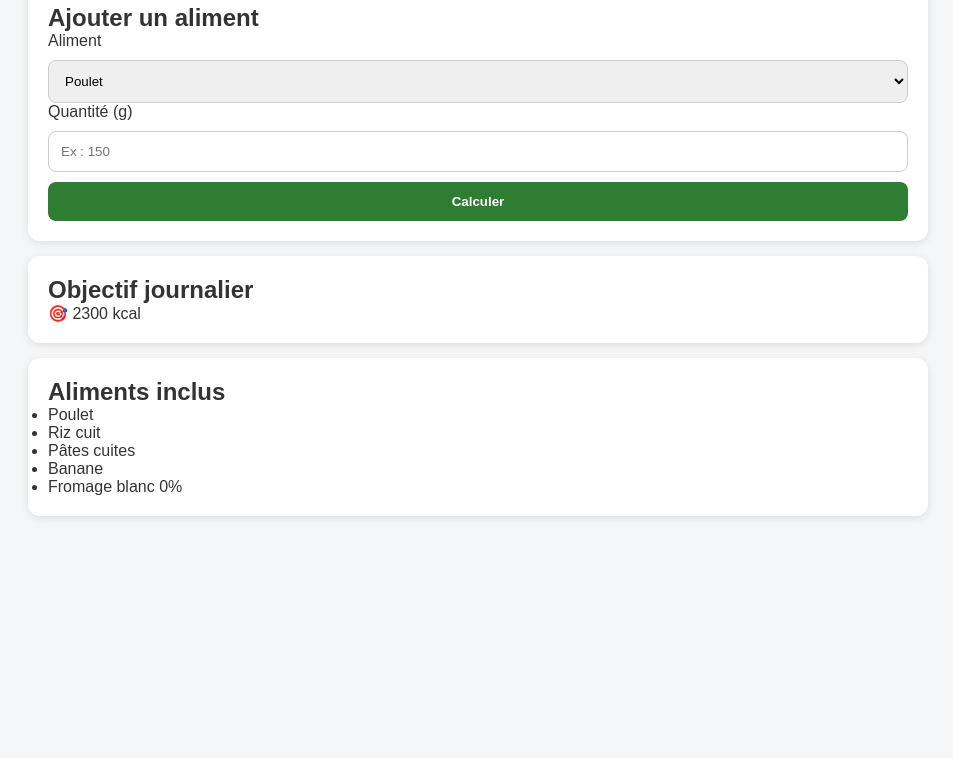
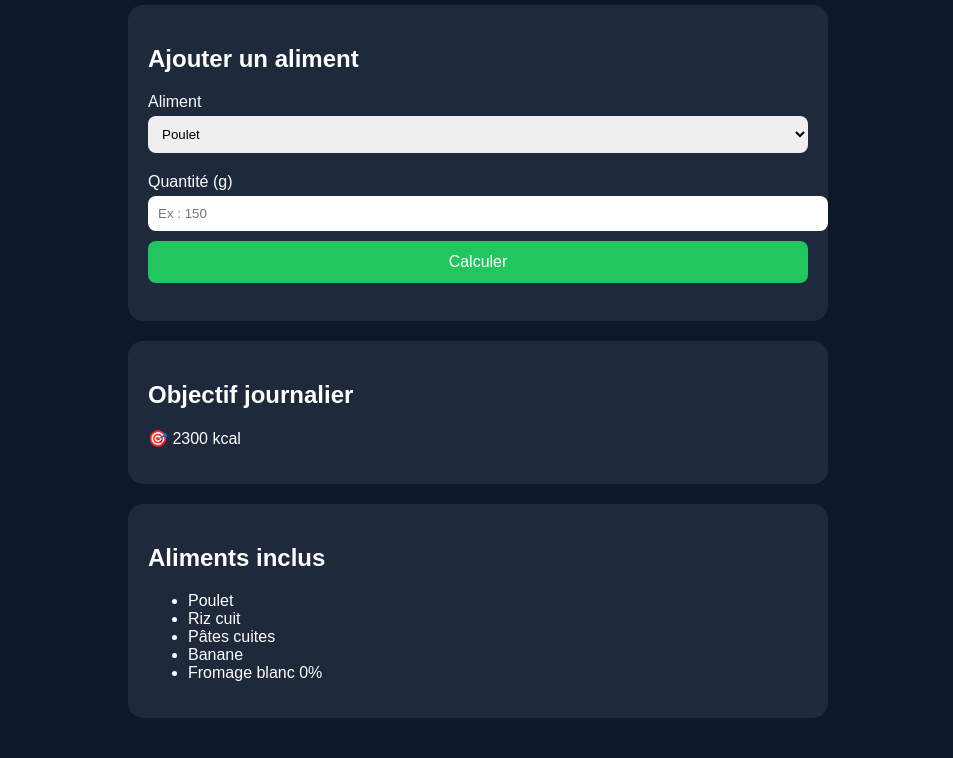
Before and after one commit to xFirehoodx/Nutrio-prenium, a plain HTML site: page index.html in a window 1280 px wide. Shown: the part 94-852 px from the top of the page, without its empty margins (162-1115 px from the left). Before the commit the page ends 800 px from the top, so only its background shows below. Drawn offline with Linux system fonts and the light colour scheme.

Commit message:
Update style.css

```diff
--- a/style.css
+++ b/style.css
@@ -1,66 +1,60 @@
-* {
-    margin: 0;
-    padding: 0;
-    box-sizing: border-box;
-}
-
 body {
     font-family: Arial, sans-serif;
-    background: #f4f6f8;
-    color: #333;
+    background: #0f172a;
+    color: white;
+    margin: 0;
     padding: 20px;
 }
 
 .container {
-    max-width: 900px;
+    max-width: 700px;
     margin: auto;
 }
 
 h1 {
     text-align: center;
-    color: #2e7d32;
     margin-bottom: 20px;
 }
 
 .card {
-    background: white;
+    background: #1e293b;
     padding: 20px;
-    border-radius: 12px;
-    margin-bottom: 15px;
-    box-shadow: 0 2px 8px rgba(0,0,0,0.1);
+    border-radius: 15px;
+    margin-bottom: 20px;
 }
 
-input,
+label {
+    display: block;
+    margin-top: 10px;
+    margin-bottom: 5px;
+}
+
 select,
+input {
+    width: 100%;
+    padding: 10px;
+    border-radius: 8px;
+    border: none;
+    margin-bottom: 10px;
+}
+
 button {
     width: 100%;
     padding: 12px;
-    margin-top: 10px;
-    border-radius: 8px;
-    border: 1px solid #ccc;
-}
-
-button {
-    background: #2e7d32;
+    background: #22c55e;
     color: white;
     border: none;
+    border-radius: 8px;
+    font-size: 16px;
     cursor: pointer;
-    font-weight: bold;
 }
 
 button:hover {
-    background: #1b5e20;
+    opacity: 0.9;
 }
 
-.resultat {
+#resultat {
     margin-top: 15px;
+    font-weight: bold;
     font-size: 18px;
-    font-weight: bold;
 }
-
-.total {
-    text-align: center;
-    font-size: 24px;
-    color: #2e7d32;
-    margin-top: 20px;
-}
```
